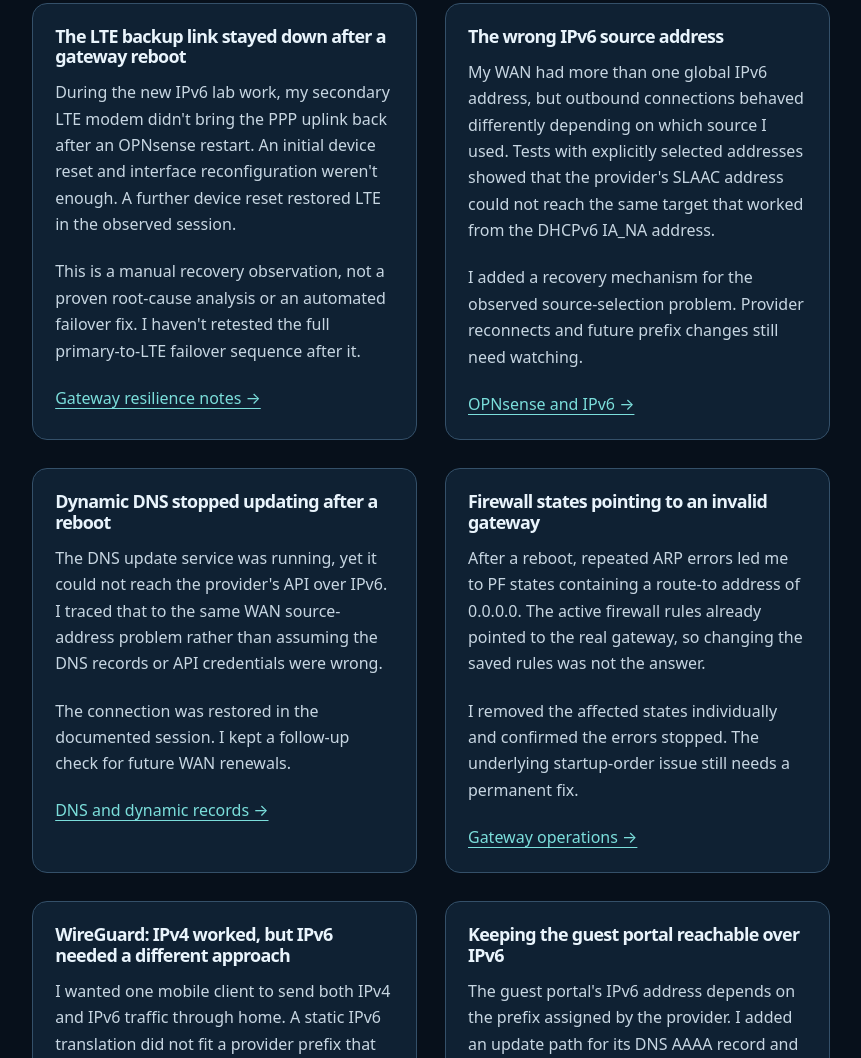
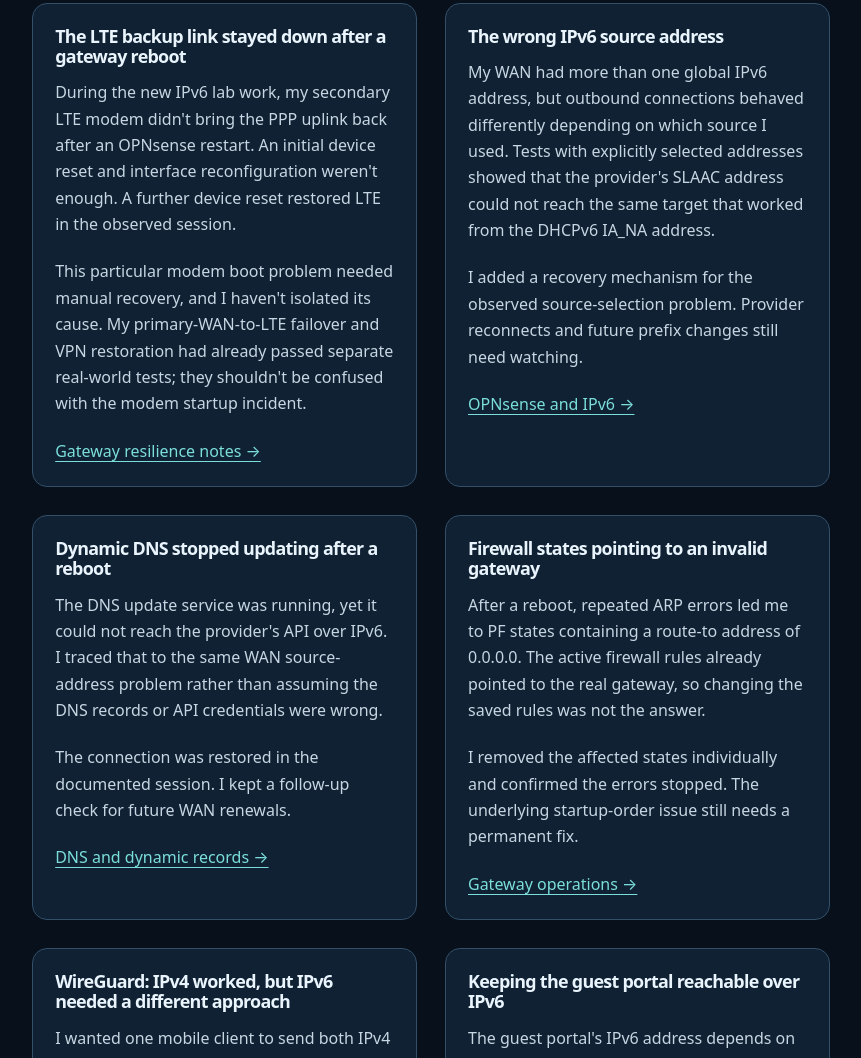
Before and after one commit to bixstriker/bixcore-homelab-portfolio, a plain HTML site: page docs/pages/notes.html in a window 1280 px wide. Shown: the part 1048-2106 px from the top of the page, without its empty margins (209-1070 px from the left). Drawn offline with Linux system fonts and the light colour scheme.

Commit message:
Correct case count and clarify proven LTE VPN failover versus modem boot issue

```diff
--- a/docs/pages/notes.html
+++ b/docs/pages/notes.html
@@ -30,7 +30,7 @@
 <p>I replaced a static provider prefix with a set derived from the real local interfaces. The interface group appeared correctly, but its PF alias was empty after the first Apply.</p>
 <p>Regenerating the normal filter templates and refreshing aliases populated the table. Guest clients still reached IPv6 internet but could not reach internal services; a core client could. A real provider-prefix change has not happened since this migration.</p><p><a href="opnsense-ipv6.html">The new IPv6 isolation →</a></p></article><article class="mini-card" id="lte-recovery"><h3>The LTE backup link stayed down after a gateway reboot</h3>
 <p>During the new IPv6 lab work, my secondary LTE modem didn't bring the PPP uplink back after an OPNsense restart. An initial device reset and interface reconfiguration weren't enough. A further device reset restored LTE in the observed session.</p>
-<p>This is a manual recovery observation, not a proven root-cause analysis or an automated failover fix. I haven't retested the full primary-to-LTE failover sequence after it.</p><p><a href="security-operations.html">Gateway resilience notes →</a></p></article>
+<p>This particular modem boot problem needed manual recovery, and I haven't isolated its cause. My primary-WAN-to-LTE failover and VPN restoration had already passed separate real-world tests; they shouldn't be confused with the modem startup incident.</p><p><a href="security-operations.html">Gateway resilience notes →</a></p></article>
 <article class="mini-card" id="ipv6"><h3>The wrong IPv6 source address</h3>
 <p>My WAN had more than one global IPv6 address, but outbound connections behaved differently depending on which source I used. Tests with explicitly selected addresses showed that the provider's SLAAC address could not reach the same target that worked from the DHCPv6 IA_NA address.</p>
 <p>I added a recovery mechanism for the observed source-selection problem. Provider reconnects and future prefix changes still need watching.</p><p><a href="opnsense-ipv6.html">OPNsense and IPv6 →</a></p></article>
```
Also changed, not shown: docs/index.html (+1 -1 lines), 1 other file.
